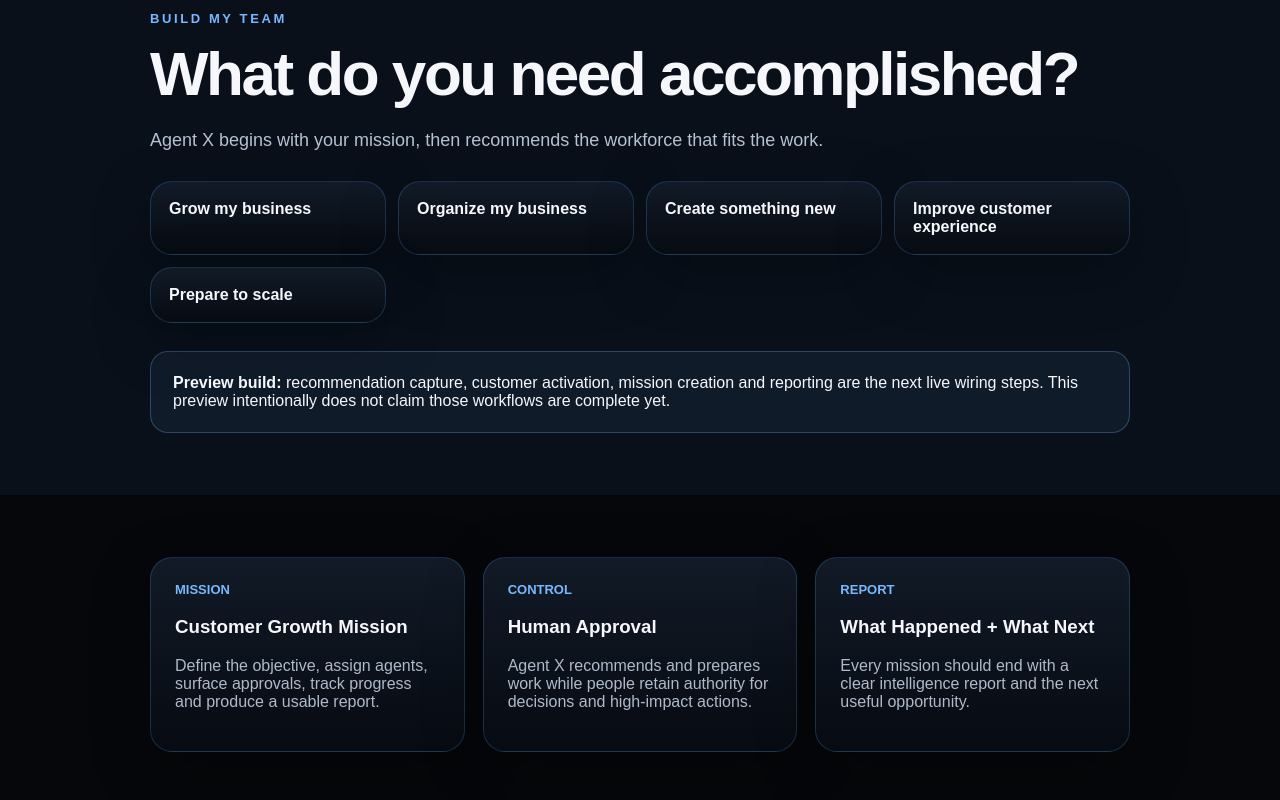
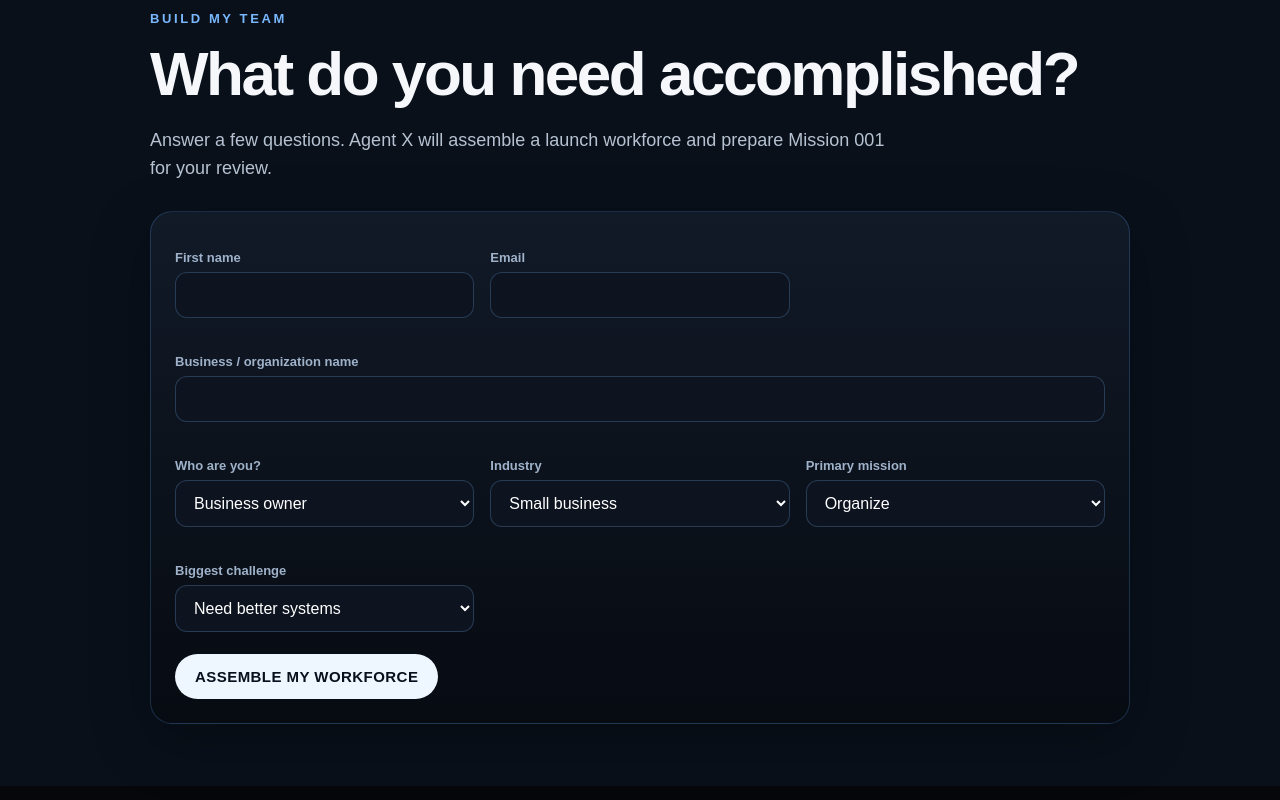
Before and after one commit to melbgittinit/botbox-alpha-clean, a Next.js app: page / in a window 1280 px wide. Shown: the part 1560-2360 px from the top of the page. Built offline with nearby package versions, Linux system fonts and the light colour scheme.

Commit message:
Wire Agent X Build My Team activation flow

```diff
--- a/app/agent-x/page.tsx
+++ b/app/agent-x/page.tsx
@@ -1,20 +1,77 @@
+'use client';
+
+import { FormEvent, useMemo, useState } from 'react';
+
+type ActivationData = {
+  organization: { id: string; name: string };
+  workforce: {
+    id: string;
+    recommendation_id: string;
+    name: string;
+    agents: { id: string; name: string; category: string }[];
+  };
+  mission: {
+    id: string;
+    template_id: string;
+    name: string;
+    objective: string;
+    status: string;
+    human_review_required: boolean;
+  };
+  report: { id: string; title: string };
+};
+
+const fieldStyle = {
+  width: '100%',
+  borderRadius: 12,
+  border: '1px solid rgba(121,184,255,.24)',
+  background: '#0d1420',
+  color: '#fff',
+  padding: '13px 14px',
+  fontSize: 16,
+  boxSizing: 'border-box' as const,
+};
+
 export default function AgentXPage() {
-  const card = {
+  const [form, setForm] = useState({
+    firstName: '', email: '', businessName: '', role: 'business', industry: 'small_business', mission: 'organize', challenge: 'need_systems'
+  });
+  const [loading, setLoading] = useState(false);
+  const [error, setError] = useState('');
+  const [activation, setActivation] = useState<ActivationData | null>(null);
+
+  const card = useMemo(() => ({
     border: '1px solid rgba(90,170,255,.22)',
     background: 'linear-gradient(180deg, rgba(18,27,40,.96), rgba(7,11,18,.98))',
     borderRadius: 22,
     padding: 24,
     boxShadow: '0 18px 60px rgba(0,0,0,.28)'
+  } as const), []);
+
+  const button = {
+    display: 'inline-block', padding: '14px 20px', borderRadius: 999, textDecoration: 'none', fontWeight: 800, letterSpacing: '.03em'
   } as const;
 
-  const button = {
-    display: 'inline-block',
-    padding: '14px 20px',
-    borderRadius: 999,
-    textDecoration: 'none',
-    fontWeight: 800,
-    letterSpacing: '.03em'
-  } as const;
+  const change = (key: string, value: string) => setForm(prev => ({ ...prev, [key]: value }));
+
+  async function submit(e: FormEvent) {
+    e.preventDefault();
+    setLoading(true);
+    setError('');
+    setActivation(null);
+    try {
+      const res = await fetch('/api/agent-x/activate', {
+        method: 'POST', headers: { 'Content-Type': 'application/json' }, body: JSON.stringify(form)
+      });
+      const payload = await res.json();
+      if (!res.ok || !payload?.ok) throw new Error(payload?.error || 'Activation failed');
+      setActivation(payload.data);
+    } catch (err) {
+      setError(err instanceof Error ? err.message : 'Activation failed');
+    } finally {
+      setLoading(false);
+    }
+  }
 
   return (
     <main style={{minHeight:'100vh',background:'#05070a',color:'#f5f7fb',fontFamily:'Arial, Helvetica, sans-serif'}}>
@@ -44,59 +101,42 @@ export default function AgentXPage() {
               ['Customer Experience X','Relationship Intelligence','Support retention, communication and customer experience missions.'],
               ['Operations X','Systems Intelligence','Create repeatable workflows, checkpoints and operating clarity.'],
               ['Research X','Market Intelligence','Gather, compare and synthesize useful market and business intelligence.']
-            ].map(([name,type,copy]) => (
-              <article key={name} style={card}>
-                <div style={{fontSize:12,fontWeight:800,letterSpacing:'.14em',color:'#79b8ff'}}>{type}</div>
-                <h3 style={{fontSize:25,margin:'12px 0 10px'}}>{name}</h3>
-                <p style={{color:'#aebaca',lineHeight:1.55,margin:0}}>{copy}</p>
-              </article>
-            ))}
+            ].map(([name,type,copy]) => <article key={name} style={card}><div style={{fontSize:12,fontWeight:800,letterSpacing:'.14em',color:'#79b8ff'}}>{type}</div><h3 style={{fontSize:25,margin:'12px 0 10px'}}>{name}</h3><p style={{color:'#aebaca',lineHeight:1.55,margin:0}}>{copy}</p></article>)}
           </div>
         </div>
       </section>
 
-      <section style={{padding:'18px 24px 58px'}}>
-        <div style={{maxWidth:1180,margin:'0 auto'}}>
-          <div style={{fontSize:13,fontWeight:800,letterSpacing:'.2em',color:'#79b8ff'}}>READY-MADE WORKFORCES</div>
-          <div style={{display:'grid',gridTemplateColumns:'repeat(auto-fit,minmax(245px,1fr))',gap:16,marginTop:18}}>
-            {[
-              ['Small Business X','Your first AI department.'],
-              ['Beauty Business X','Your talent built the business. Agent X builds the system behind it.'],
-              ['Restaurant X','Great food deserves great systems.'],
-              ['Creator Business X','Your creativity deserves a company.']
-            ].map(([name,copy]) => (
-              <article key={name} style={card}>
-                <h3 style={{fontSize:27,margin:'0 0 10px'}}>{name}</h3>
-                <p style={{color:'#aebaca',lineHeight:1.55,margin:0}}>{copy}</p>
-              </article>
-            ))}
-          </div>
-        </div>
-      </section>
+      <section style={{padding:'18px 24px 58px'}}><div style={{maxWidth:1180,margin:'0 auto'}}><div style={{fontSize:13,fontWeight:800,letterSpacing:'.2em',color:'#79b8ff'}}>READY-MADE WORKFORCES</div><div style={{display:'grid',gridTemplateColumns:'repeat(auto-fit,minmax(245px,1fr))',gap:16,marginTop:18}}>{[
+        ['Small Business X','Your first AI department.'],['Beauty Business X','Your talent built the business. Agent X builds the system behind it.'],['Restaurant X','Great food deserves great systems.'],['Creator Business X','Your creativity deserves a company.']
+      ].map(([name,copy]) => <article key={name} style={card}><h3 style={{fontSize:27,margin:'0 0 10px'}}>{name}</h3><p style={{color:'#aebaca',lineHeight:1.55,margin:0}}>{copy}</p></article>)}</div></div></section>
 
       <section id="build-my-team" style={{padding:'62px 24px',background:'#09101a'}}>
         <div style={{maxWidth:980,margin:'0 auto'}}>
           <div style={{fontSize:13,fontWeight:800,letterSpacing:'.2em',color:'#79b8ff'}}>BUILD MY TEAM</div>
           <h2 style={{fontSize:'clamp(36px,5vw,62px)',margin:'12px 0 12px',letterSpacing:'-.04em'}}>What do you need accomplished?</h2>
-          <p style={{fontSize:18,color:'#b6c2d1',lineHeight:1.55,maxWidth:760}}>Agent X begins with your mission, then recommends the workforce that fits the work.</p>
-          <div style={{display:'grid',gridTemplateColumns:'repeat(auto-fit,minmax(210px,1fr))',gap:12,marginTop:26}}>
-            {['Grow my business','Organize my business','Create something new','Improve customer experience','Prepare to scale'].map(item => (
-              <div key={item} style={{...card,padding:18,fontWeight:800}}>{item}</div>
-            ))}
-          </div>
-          <div style={{marginTop:28,padding:22,border:'1px solid rgba(121,184,255,.28)',borderRadius:18,background:'rgba(121,184,255,.07)'}}>
-            <strong>Preview build:</strong> recommendation capture, customer activation, mission creation and reporting are the next live wiring steps. This preview intentionally does not claim those workflows are complete yet.
-          </div>
+          <p style={{fontSize:18,color:'#b6c2d1',lineHeight:1.55,maxWidth:760}}>Answer a few questions. Agent X will assemble a launch workforce and prepare Mission 001 for your review.</p>
+
+          <form onSubmit={submit} style={{...card,marginTop:28,display:'grid',gridTemplateColumns:'repeat(auto-fit,minmax(240px,1fr))',gap:16}}>
+            <label><div style={{marginBottom:7,fontSize:13,color:'#9fb2ca'}}>First name</div><input value={form.firstName} onChange={e=>change('firstName',e.target.value)} style={fieldStyle}/></label>
+            <label><div style={{marginBottom:7,fontSize:13,color:'#9fb2ca'}}>Email</div><input required type="email" value={form.email} onChange={e=>change('email',e.target.value)} style={fieldStyle}/></label>
+            <label style={{gridColumn:'1 / -1'}}><div style={{marginBottom:7,fontSize:13,color:'#9fb2ca'}}>Business / organization name</div><input required value={form.businessName} onChange={e=>change('businessName',e.target.value)} style={fieldStyle}/></label>
+            <label><div style={{marginBottom:7,fontSize:13,color:'#9fb2ca'}}>Who are you?</div><select value={form.role} onChange={e=>change('role',e.target.value)} style={fieldStyle}><option value="business">Business owner</option><option value="creator">Creator</option><option value="executive">Executive</option><option value="organization">Organization leader</option></select></label>
+            <label><div style={{marginBottom:7,fontSize:13,color:'#9fb2ca'}}>Industry</div><select value={form.industry} onChange={e=>change('industry',e.target.value)} style={fieldStyle}><option value="small_business">Small business</option><option value="beauty">Beauty</option><option value="restaurant">Restaurant</option><option value="creator_business">Creator business</option><option value="other">Other</option></select></label>
+            <label><div style={{marginBottom:7,fontSize:13,color:'#9fb2ca'}}>Primary mission</div><select value={form.mission} onChange={e=>change('mission',e.target.value)} style={fieldStyle}><option value="grow">Grow</option><option value="organize">Organize</option><option value="create">Create</option><option value="connect">Connect with customers</option><option value="scale">Prepare to scale</option></select></label>
+            <label><div style={{marginBottom:7,fontSize:13,color:'#9fb2ca'}}>Biggest challenge</div><select value={form.challenge} onChange={e=>change('challenge',e.target.value)} style={fieldStyle}><option value="need_systems">Need better systems</option><option value="need_customers">Need more customers</option><option value="too_much_work">Too much work</option><option value="too_many_ideas">Too many ideas</option><option value="communication">Communication</option></select></label>
+            <div style={{gridColumn:'1 / -1'}}><button disabled={loading} type="submit" style={{...button,border:0,cursor:'pointer',background:'#eef6ff',color:'#07111d',fontSize:15}}>{loading ? 'ASSEMBLING WORKFORCE…' : 'ASSEMBLE MY WORKFORCE'}</button></div>
+            {error && <div style={{gridColumn:'1 / -1',color:'#ff9c9c'}}>We could not complete the preview activation: {error}</div>}
+          </form>
+
+          {activation && <section style={{marginTop:24,display:'grid',gap:16}}>
+            <div style={{...card,border:'1px solid rgba(98,224,161,.35)'}}><div style={{fontSize:12,letterSpacing:'.18em',color:'#62e0a1',fontWeight:800}}>WORKFORCE ASSEMBLED</div><h3 style={{fontSize:34,margin:'10px 0 8px'}}>{activation.workforce.name}</h3><p style={{color:'#aebaca'}}>Prepared for {activation.organization.name}.</p><div style={{display:'grid',gridTemplateColumns:'repeat(auto-fit,minmax(180px,1fr))',gap:10,marginTop:16}}>{activation.workforce.agents.map(agent=><div key={agent.id} style={{padding:14,borderRadius:12,background:'#0d1420'}}><strong>{agent.name}</strong><div style={{fontSize:13,color:'#8393a8',marginTop:5}}>{agent.category}</div></div>)}</div></div>
+            <div style={card}><div style={{fontSize:12,letterSpacing:'.18em',color:'#79b8ff',fontWeight:800}}>MISSION 001 · READY FOR REVIEW</div><h3 style={{fontSize:30,margin:'10px 0'}}>{activation.mission.name}</h3><p style={{color:'#b8c5d6',lineHeight:1.55}}>{activation.mission.objective}</p><div style={{color:'#9aacbf'}}>Status: {activation.mission.status.toUpperCase()} · Human review required</div></div>
+            <div style={card}><div style={{fontSize:12,letterSpacing:'.18em',color:'#79b8ff',fontWeight:800}}>FIRST REPORT CREATED</div><h3 style={{fontSize:27,margin:'10px 0'}}>{activation.report.title}</h3><p style={{color:'#aebaca'}}>Your assessment, workforce assignment and Mission 001 are now stored in the Agent X preview system. The next build step is the full customer Command Center and mission approval screen.</p></div>
+          </section>}
         </div>
       </section>
 
-      <section style={{padding:'62px 24px'}}>
-        <div style={{maxWidth:980,margin:'0 auto',display:'grid',gridTemplateColumns:'repeat(auto-fit,minmax(250px,1fr))',gap:18}}>
-          <div style={card}><div style={{fontSize:13,color:'#79b8ff',fontWeight:800}}>MISSION</div><h3>Customer Growth Mission</h3><p style={{color:'#aebaca'}}>Define the objective, assign agents, surface approvals, track progress and produce a usable report.</p></div>
-          <div style={card}><div style={{fontSize:13,color:'#79b8ff',fontWeight:800}}>CONTROL</div><h3>Human Approval</h3><p style={{color:'#aebaca'}}>Agent X recommends and prepares work while people retain authority for decisions and high-impact actions.</p></div>
-          <div style={card}><div style={{fontSize:13,color:'#79b8ff',fontWeight:800}}>REPORT</div><h3>What Happened + What Next</h3><p style={{color:'#aebaca'}}>Every mission should end with a clear intelligence report and the next useful opportunity.</p></div>
-        </div>
-      </section>
+      <section style={{padding:'62px 24px'}}><div style={{maxWidth:980,margin:'0 auto',display:'grid',gridTemplateColumns:'repeat(auto-fit,minmax(250px,1fr))',gap:18}}><div style={card}><div style={{fontSize:13,color:'#79b8ff',fontWeight:800}}>MISSION</div><h3>Mission-Based Work</h3><p style={{color:'#aebaca'}}>Define the objective, assign agents, surface approvals, track progress and produce a usable report.</p></div><div style={card}><div style={{fontSize:13,color:'#79b8ff',fontWeight:800}}>CONTROL</div><h3>Human Approval</h3><p style={{color:'#aebaca'}}>Agent X recommends and prepares work while people retain authority for decisions and high-impact actions.</p></div><div style={card}><div style={{fontSize:13,color:'#79b8ff',fontWeight:800}}>REPORT</div><h3>What Happened + What Next</h3><p style={{color:'#aebaca'}}>Every mission should end with a clear intelligence report and the next useful opportunity.</p></div></div></section>
     </main>
   );
 }
```
